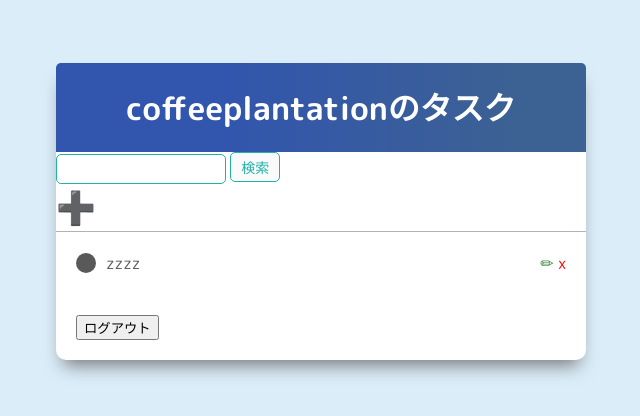
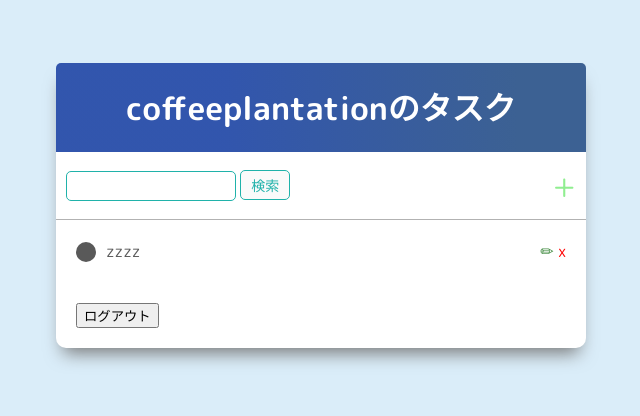
Before and after one commit to Coffeeplantation/todoproject, a Django app: page / in a window 1280 px wide. Shown: the top 416 px of the page, without its empty margins (319-959 px from the left). Run offline with Django 5.2, Linux system fonts and the light colour scheme; a user stored in the database is signed in; data comes from the database, SQL or seed files in the repository; both versions use the stored data as it was after the commit.

Commit message:
最終修正

```diff
--- a/todoapp/static/css/base.css
+++ b/todoapp/static/css/base.css
@@ -84,6 +84,7 @@ h1 {
   align-items: center;
 }
 
+
 .searchInput {
 height: 24px;
 outline: none;
--- a/todoapp/templates/todoapp/task_list.html
+++ b/todoapp/templates/todoapp/task_list.html
@@ -4,27 +4,14 @@
   <h1>{{request.user}}のタスク</h1>
 </div>
 
-<div class="serchWrapper">
+<div class="searchWrapper">
 <form method="GET">
   <input type="text" name="search" value="{{search}}" class="searchInput" />
   <input type="submit" value="検索" class="searchButton" />
 </form>
-<a href="{% url 'create-task' %}" class="addButton" >➕</a>
+<a href="{% url 'create-task' %}" class="addButton" >+</a>
 </div>
 
-<!-- <table>
-  <tr>
-    <th>タスク</th>
-    </tr>
-    {% for task in tasks %}
-  <tr>
-    <td>{{ task.title }}</td>
-    <td><a href="{% url 'task' task.id %}">確認</a></td>
-    <td><a href="{% url 'edit-task' task.id %}">編集</a></td>
-    <td><a href="{% url 'delete-task' task.id %}">削除</a></td>
-  </tr>
-  {% endfor %}
-  </table> -->
 
 <div class="tasksWrapper">
   {% for task in tasks %}
```
Also changed, not shown: db.sqlite3.
